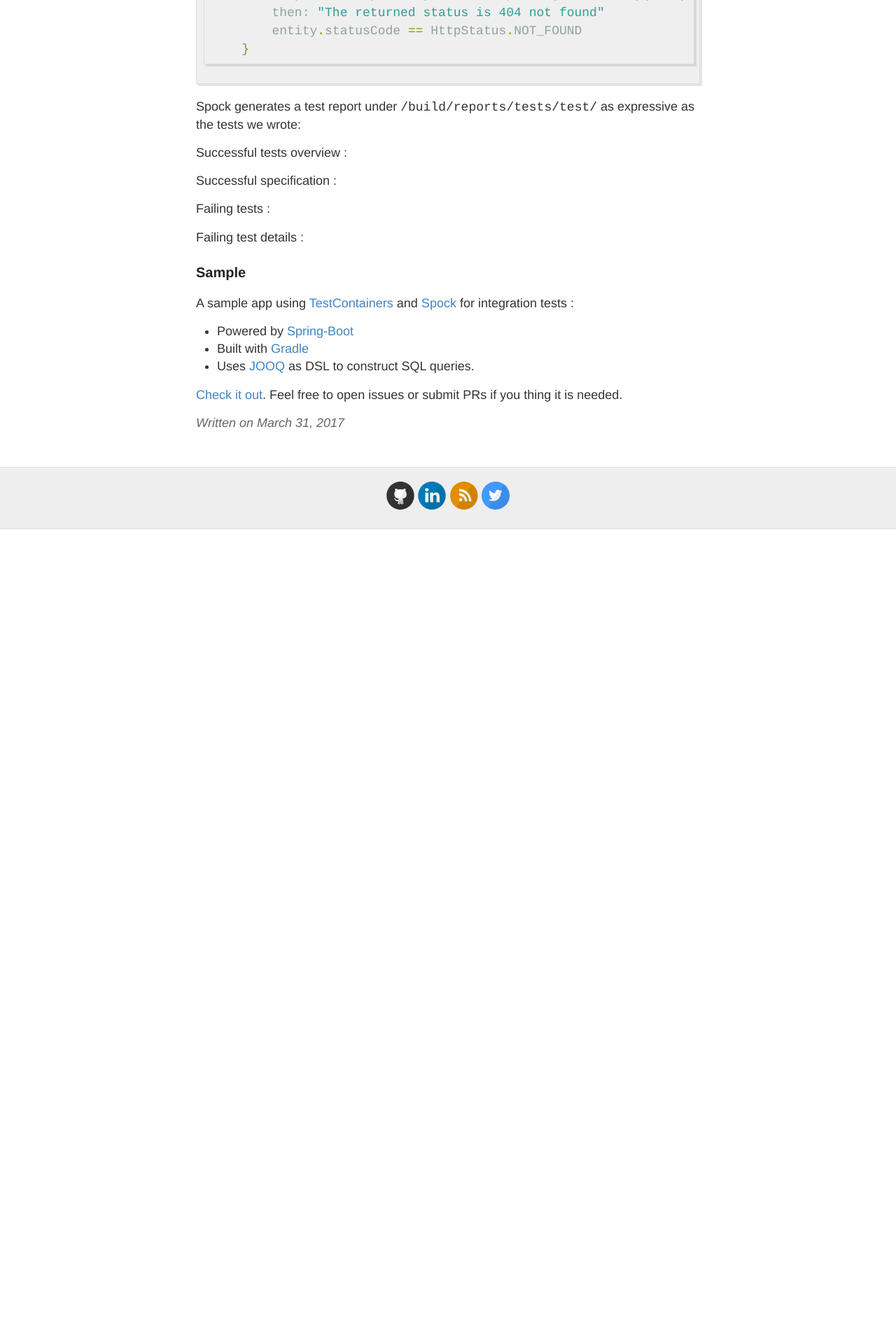
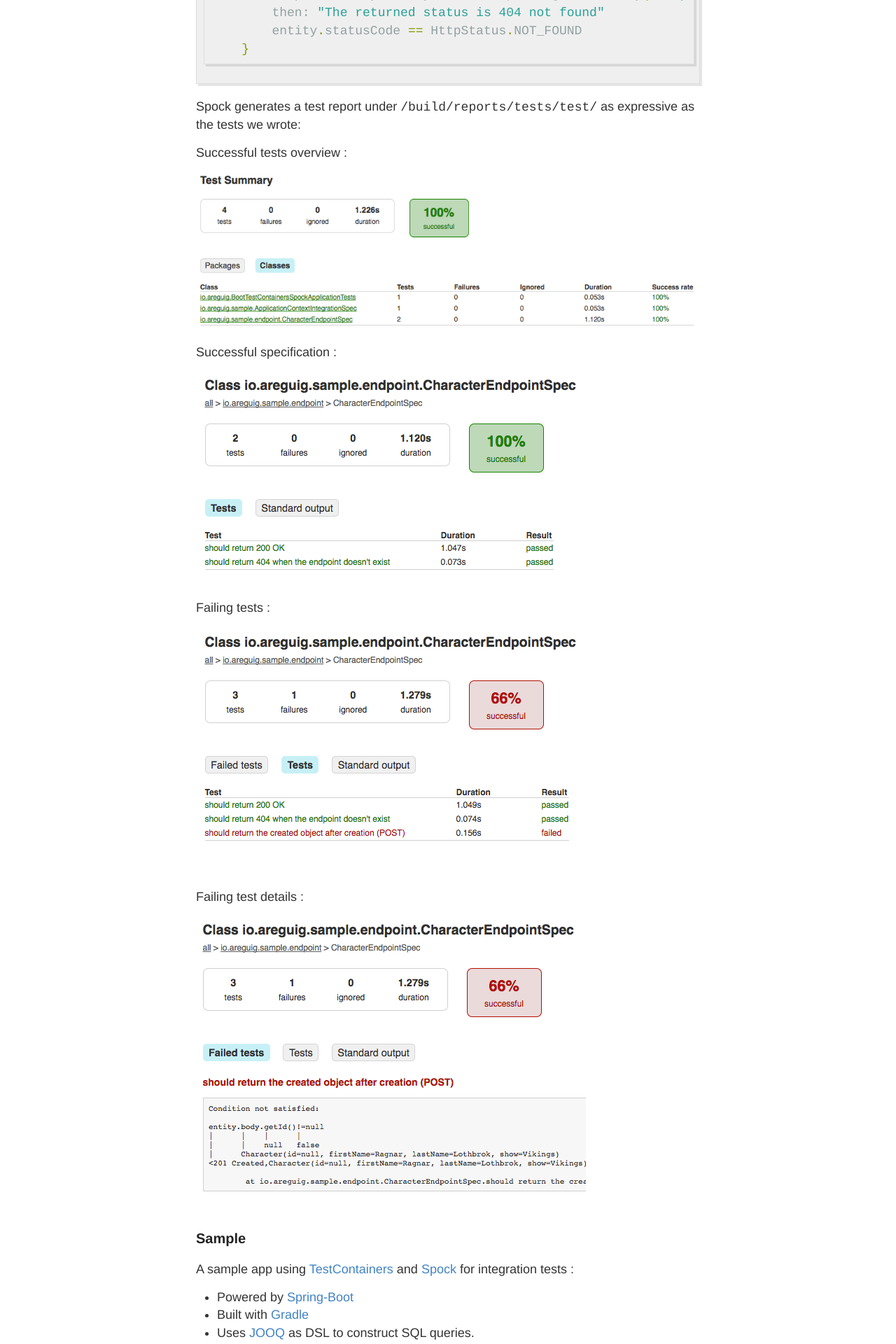
Before and after one commit to areguig/areguig.github.io, a Jekyll site: the page built from _posts/2017-03-31-test-springboot-apps-using-testContainers-and-spock.md, in a window 1280 px wide. Shown: the part 2752-4672 px from the top of the page at 70% size. Built offline with Jekyll 4.4.1, drawn with Linux system fonts in a browser that asks for light colours; comment, search, counter and statistics services are not loaded; before the commit the page ends 3508 px from its top, so only the background shows below that.

Commit message:
Update 2017-03-31-test-springboot-apps-using-testContainers-and-spock.md

```diff
--- a/_posts/2017-03-31-test-springboot-apps-using-testContainers-and-spock.md
+++ b/_posts/2017-03-31-test-springboot-apps-using-testContainers-and-spock.md
@@ -82,12 +82,19 @@ Spock generates a test report under `/build/reports/tests/test/` as expressive a
 
 Successful tests overview :
 
+![All_tests_ok_overview](https://raw.githubusercontent.com/areguig/areguig.github.io/master/images/posts/boot-testContainer-spock/All_tests_ok_overview.png)
+
 Successful specification  :
+
+![All_test_ok_spec](https://raw.githubusercontent.com/areguig/areguig.github.io/master/images/posts/boot-testContainer-spock/All_test_ok_spec.png)
 
 Failing tests :
 
+![Failing_tests_overview](https://raw.githubusercontent.com/areguig/areguig.github.io/master/images/posts/boot-testContainer-spock/Failing_tests_overview.png)
+
 Failing test details :
 
+![Failing_test_details](https://raw.githubusercontent.com/areguig/areguig.github.io/master/images/posts/boot-testContainer-spock/Failing_test_details.png)
 
 ### Sample
 
```
